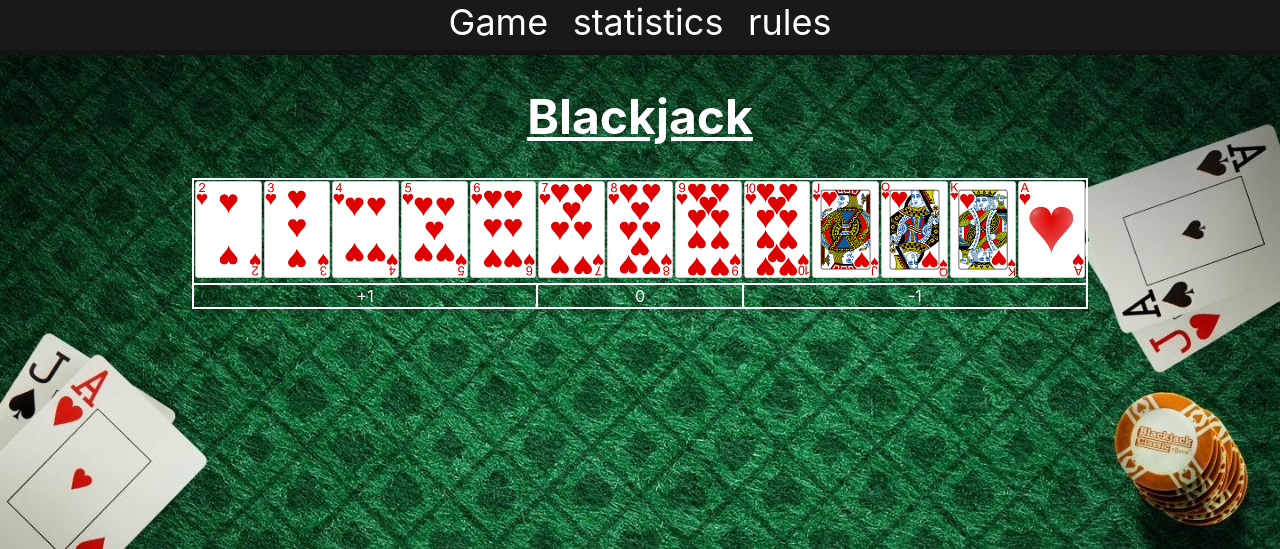
After one commit to RoeiDalal/blackjack, a Flask app: page /rules in a window 1280 px wide. The commit adds this page. Shown: the top 549 px of the page. Run offline with Flask 2, Linux system fonts and the light colour scheme; parts of the project's set-up code (start-up, migrations or seed data) failed here and were passed over.

Commit message:
update application

```diff
--- a/app.py
+++ b/app.py
@@ -1,6 +1,6 @@
 import re
 from unittest import result
-from flask import Flask, render_template, request
+from flask import Flask, render_template, request, url_for
 import pymongo
 import random
 import datetime
@@ -64,21 +64,24 @@
     if type == "split":
         if split_df.loc[card1-2][str(dealer)]:
             if answer == "split":
-                return True
+                return True, "split"
             else:
-                return False
+                return False, "split"
         else:
             type = "hard"
 
     elif type == "soft":
         if card1 == 14:
-            return soft_df.loc[card2-2][str(dealer)] == answer
+            result = soft_df.loc[card2-2][str(dealer)]
+            return result == answer, result
         elif card2 == 14:
-            return soft_df.loc[card1-2][str(dealer)] == answer
+            result = soft_df.loc[card1-2][str(dealer)]
+            return result == answer, result
 
     if type == "hard":
         player = sum_cards(card1,card2)
-        return hard_df.loc[player-4][str(dealer)] == answer
+        result = hard_df.loc[player-4][str(dealer)]
+        return result == answer, result
 
 def get_card_image(num):
     return cards_df.loc[random.randint(0,3)][str(num)]
@@ -109,16 +112,16 @@
     record['player'] = sum
     record['dealer'] = hand['dealer']
     record['answer'] = request.form['button']
-    record['correct'] = check_result(record['card1'], record['card2'], record['dealer'],record['answer'],type)
+    record['correct'],answer = check_result(record['card1'], record['card2'], record['dealer'],record['answer'],type)
     round_count = card_values[str(hand['card1'])] + card_values[str(hand['card2'])] + card_values[str(hand['dealer'])]
     global counter
     counter = round_count + counter
-    records.insert_one(record)
+    #records.insert_one(record)
     distribute_cards()
     dealer = path+get_card_image(hand['dealer'])
     card1 = path+get_card_image(hand['card1'])
     card2 = path+get_card_image(hand['card2'])
-    return render_template('game.html',header="Blackjack", dealer=dealer, card1=card1, card2=card2, correct=record['correct'], counter=counter)
+    return render_template('game.html',header="Blackjack", dealer=dealer, card1=card1, card2=card2, correct=record['correct'], counter=counter, answer=answer)
 
 @app.route('/game', methods=['GET'])
 def get_game():
@@ -138,4 +141,8 @@
     correct_split = records.count_documents({"type":"split","correct":True})
     return render_template('stats.html',header="statistics",total_hard=total_hard,correct_hard=correct_hard,total_soft=total_soft,correct_soft=correct_soft,total_split=total_split,correct_split=correct_split)
 
+@app.route('/rules')
+def rules():
+    return render_template('rules.html',header="Blackjack")
+
 app.run(host='0.0.0.0', port=8080)
--- a/docker-compose.yml
+++ b/docker-compose.yml
@@ -4,8 +4,7 @@
   bj:
     image: bj
     ports:
-      - 80:80
-
+      - 8080:8080
   mongo:
     image: mongo
     restart: always
--- a/static/style.css
+++ b/static/style.css
@@ -128,3 +128,25 @@
 h2{
     text-align: center;
 }
+
+#rules{
+    margin-left: auto;
+    margin-right: auto;
+    text-align: center;
+    border-collapse: collapse;
+    border: 2px solid white;
+    color:white;
+}
+
+#rules tr{
+    border: 2px solid white
+}
+
+#rules img{
+    height: 96.8px;
+    width: 66.6px;
+}
+
+#rules td{
+    border: 2px solid white
+}
--- a/templates/base.html
+++ b/templates/base.html
@@ -7,6 +7,7 @@
         <nav>
             <a href="{{ url_for('get_game') }}">Game</a>
             <a href="{{ url_for('stats') }}">statistics</a>
+            <a href="{{ url_for('rules') }}">rules</a>
         </nav>
         <div class="content">
             {% block content %} {% endblock %}
--- a/templates/game.html
+++ b/templates/game.html
@@ -12,7 +12,7 @@
             <table id="game">
                 <tr>
                     <td><h2 id="counter">counter: {{ counter }}</h2></td>
-                    <td><h2 id="result" id="{{ correct }}">{{ correct }}</h2></td>
+                    <td><h2 id="result" id="{{ correct }}">{{ correct }} - {{ answer }}</h2></td>
                 </tr>
                 <tr>
                     <td><img class="cards" id="backcard" src="../static/cards/backcard.png"></td>
--- /dev/null
+++ b/templates/rules.html
@@ -0,0 +1,32 @@
+<!DOCTYPE html>
+<html>
+    <head></head>
+    <body>
+        {% extends 'base.html' %}
+        {% block content %}
+            <h1>{{ header }}</h1>
+            <table id="rules">
+                <tr>
+                    <th><img src="../static/cards/2_of_hearts.png"></th>
+                    <th><img src="../static/cards/3_of_hearts.png"></th>
+                    <th><img src="../static/cards/4_of_hearts.png"></th>
+                    <th><img src="../static/cards/5_of_hearts.png"></th>
+                    <th><img src="../static/cards/6_of_hearts.png"></th>
+                    <th><img src="../static/cards/7_of_hearts.png"></th>
+                    <th><img src="../static/cards/8_of_hearts.png"></th>
+                    <th><img src="../static/cards/9_of_hearts.png"></th>
+                    <th><img src="../static/cards/10_of_hearts.png"></th>
+                    <th><img src="../static/cards/jack_of_hearts.png"></th>
+                    <th><img src="../static/cards/queen_of_hearts.png"></th>
+                    <th><img src="../static/cards/king_of_hearts.png"></th>
+                    <th><img src="../static/cards/ace_of_hearts.png"></th>
+                </tr>
+                <tr>
+                    <td colspan="5">+1</td>
+                    <td colspan="3">0</td>
+                    <td colspan="5">-1</td>
+                </tr>
+            </table>
+        {% endblock %}
+    </body>
+</html>
```
